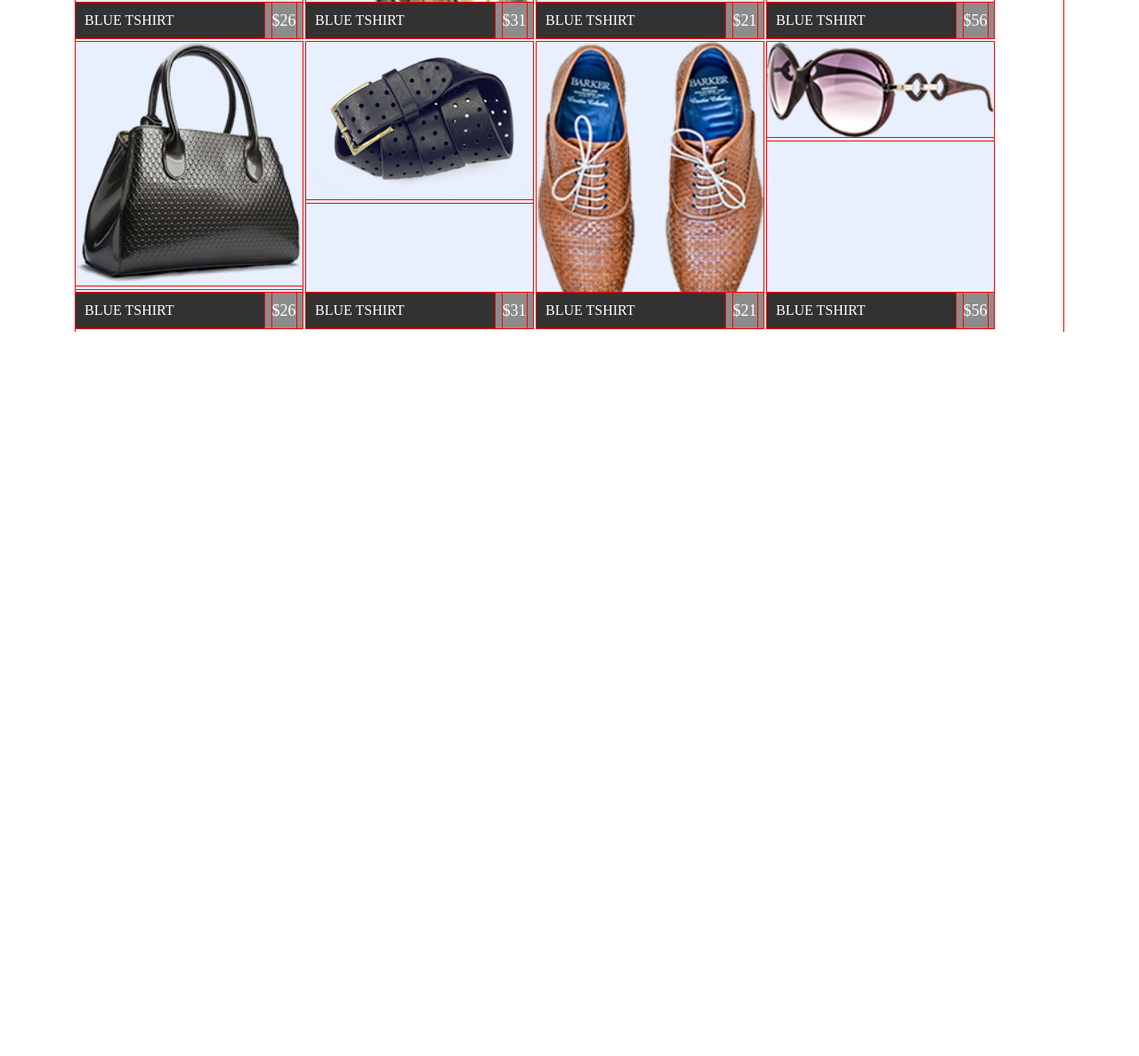
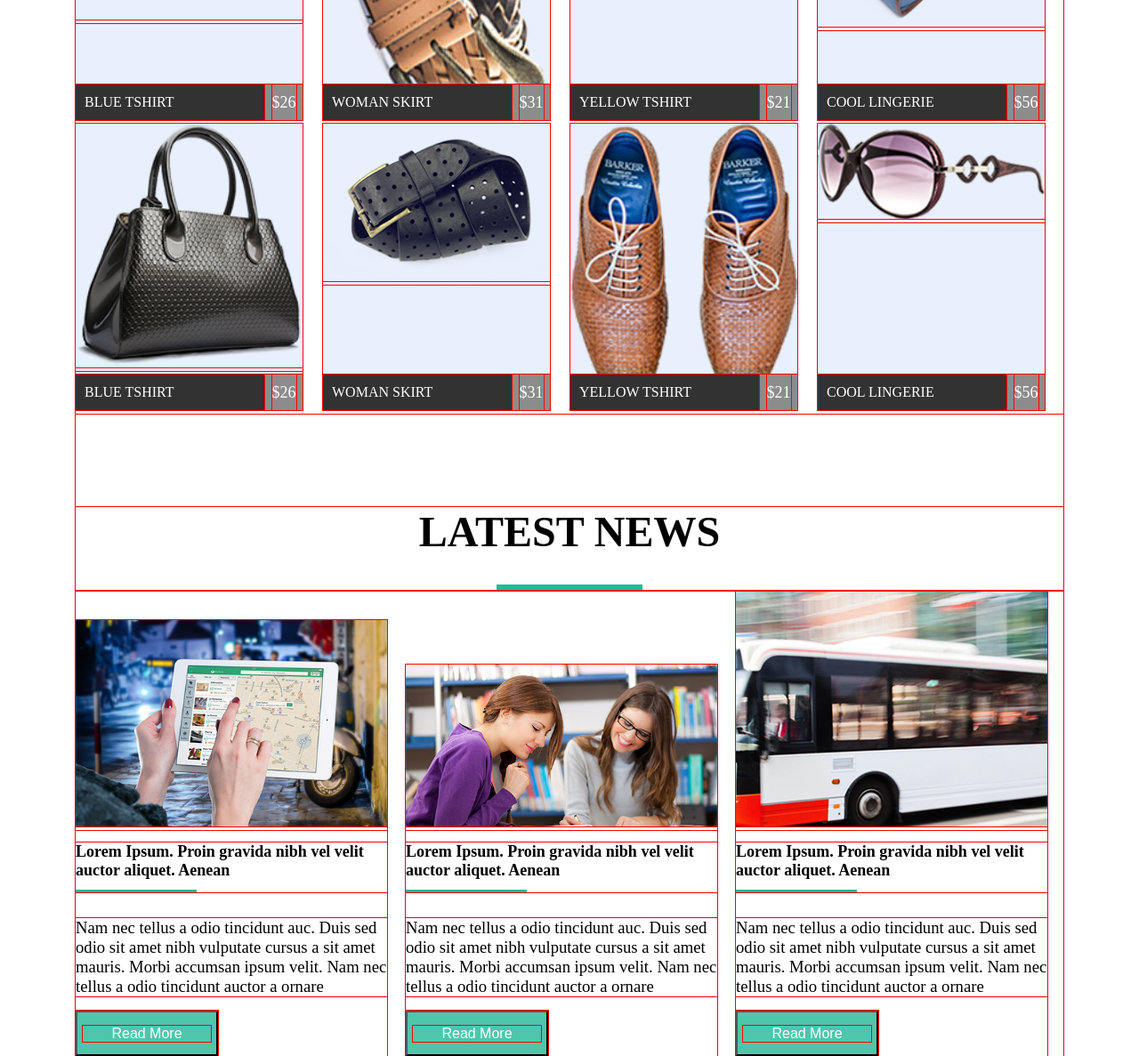
Before and after one commit to pashako/pasha, a plain HTML site: page 13.05/index.html in a window 1280 px wide. Shown: the part 499-1686 px from the top of the page at 89% size. Before the commit the page ends 872 px from the top, so only its background shows below. Drawn offline with Linux system fonts and the light colour scheme.

Commit message:
homemod4

```diff
--- a/13.05/css/script.css
+++ b/13.05/css/script.css
@@ -83,6 +83,7 @@ li{
     overflow: hidden;
     position: relative;
     display: inline-block;
+    margin-right: 19px;
 
 }
 
@@ -133,11 +134,92 @@ img{
 
 }
 
+.vcio{
+    margin-top: 92px;
+    margin-bottom: 105px;
+}
+
 .name_shitrt{
     padding-left: 10px;
     color: white;
 }
 
-.vcio{
+.name_shitrt:hover{
+    background-color: #1abc9c;
+}
+
+.prise:hover{
+    background-color: #7fd9c7;
+}
+
+.zagolovok2{
+    margin: auto;
+    font-size: 48px;
+    text-align: center;
+}
+
+.zagolovok2::after{
+    content: "";
+    width: 164px;
+    height: 7px;
+    background-color: #1abc9c;
+    display: block;
+    margin: auto;
+    margin-top: 32px;
 
 }
+.Image{
+    width: 350px;
+}
+
+.image{
+    width: 100%;
+}
+
+.newszagolov{
+    font-size: 18px;
+    text-align: left;
+}
+
+.news{
+    width: 350px;
+    display: inline-block;
+    margin-right: 17px;
+
+}
+
+.Newszagolov{
+    margin-top: 14px;
+
+}
+
+.newszagolov::after{
+    content: "";
+    width: 136px;
+    height: 3px;
+    background-color: #1abc9c;
+    display: block;
+    margin-top: 11px;
+    margin-bottom: 29px;
+}
+
+
+.content{
+    text-align: left;
+    font-size: 14pt;
+
+}
+
+button{
+    width: 160px;
+    height: 51px;
+    background-color: #4ec6ab;
+    margin-top: 16px;
+}
+
+.button{
+    font-size: 16px;
+    text-align: center;
+    color: rgba(255, 255, 255, 255);
+
+}
--- a/13.05/index.html
+++ b/13.05/index.html
@@ -62,7 +62,7 @@
 
 
                     <div class="predlogenie">
-                            <p class="name_shitrt">BLUE TSHIRT</p>
+                            <p class="name_shitrt">WOMAN SKIRT</p>
 
                             <div class="prise">
                                 <p>$31</p>
@@ -80,7 +80,7 @@
 
 
                     <div class="predlogenie">
-                        <p class="name_shitrt">BLUE TSHIRT</p>
+                        <p class="name_shitrt">YELLOW TSHIRT</p>
 
                         <div class="prise">
                             <p>$21</p>
@@ -101,7 +101,7 @@
 
 
                     <div class="predlogenie">
-                        <p class="name_shitrt">BLUE TSHIRT</p>
+                        <p class="name_shitrt">COOL LINGERIE</p>
 
                         <div class="prise">
                             <p>$56</p>
@@ -137,7 +137,7 @@
 
 
                     <div class="predlogenie">
-                        <p class="name_shitrt">BLUE TSHIRT</p>
+                        <p class="name_shitrt">WOMAN SKIRT</p>
 
                         <div class="prise">
                             <p>$31</p>
@@ -155,7 +155,7 @@
 
 
                     <div class="predlogenie">
-                        <p class="name_shitrt">BLUE TSHIRT</p>
+                        <p class="name_shitrt">YELLOW TSHIRT</p>
 
                         <div class="prise">
                             <p>$21</p>
@@ -173,7 +173,7 @@
 
 
                     <div class="predlogenie">
-                        <p class="name_shitrt">BLUE TSHIRT</p>
+                        <p class="name_shitrt">COOL LINGERIE</p>
 
                         <div class="prise">
                             <p>$56</p>
@@ -183,7 +183,72 @@
 
 
             </div>
+
+
         </div>
-    </div>
+
+
+        <div class="section2">
+            <div class="Zagolovok2">
+                <h2 class="zagolovok2">LATEST NEWS</h2>
+            </div>
+
+
+            <div class="News">
+
+                <div class="news">
+                    <div class="Image">
+                        <img src="./img/photo1.png" alt="tablet" class="image">
+                    </div>
+
+                    <div class="Newszagolov">
+                        <h4 class="newszagolov">Lorem Ipsum. Proin gravida nibh vel velit auctor aliquet. Aenean </h4>
+                    </div>
+
+
+                    <div class="Content">
+                        <p class="content">Nam nec tellus a odio tincidunt auc. Duis sed odio sit amet nibh vulputate cursus a sit amet mauris. Morbi accumsan ipsum velit. Nam nec tellus a odio tincidunt auctor a ornare </p>
+                    </div>
+
+
+                    <button><p class="button"> Read More</p></button>
+                </div>
+
+
+
+                <div class="news">
+                    <div class="Image">
+                        <img src="./img/photo2.png" alt="two girls" class="image">
+                    </div>
+
+                    <div class="Newszagolov">
+                        <h4 class="newszagolov">Lorem Ipsum. Proin gravida nibh vel velit auctor aliquet. Aenean </h4>
+                    </div>
+
+                    <div class="Content">
+                        <p class="content">Nam nec tellus a odio tincidunt auc. Duis sed odio sit amet nibh vulputate cursus a sit amet mauris. Morbi accumsan ipsum velit. Nam nec tellus a odio tincidunt auctor a ornare </p>
+                    </div>
+
+                    <button><p class="button"> Read More</p></button>
+                </div>
+
+
+                <div class="news">
+                    <div class="Image">
+                        <img src="./img/photo3.png" alt="bus" class="image">
+                    </div>
+
+                    <div class="Newszagolov">
+                        <h4 class="newszagolov">Lorem Ipsum. Proin gravida nibh vel velit auctor aliquet. Aenean </h4>
+                    </div>
+
+                    <div class="Content">
+                        <p class="content">Nam nec tellus a odio tincidunt auc. Duis sed odio sit amet nibh vulputate cursus a sit amet mauris. Morbi accumsan ipsum velit. Nam nec tellus a odio tincidunt auctor a ornare </p>
+                    </div>
+
+                    <button><p class="button"> Read More</p></button>
+                </div>
+            </div>
+        </div>
 </body>
 </html>
```
Also changed, not shown: 13.05/img/photo1.png (added), 13.05/img/photo2.png (added), 13.05/img/photo3.png (added).
